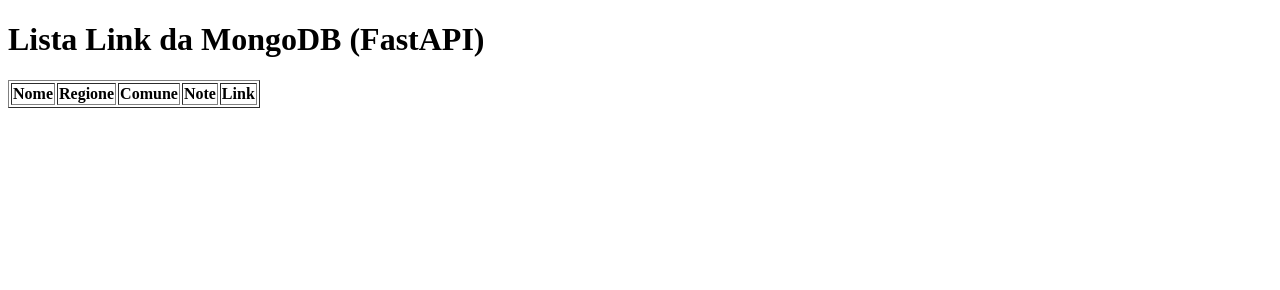
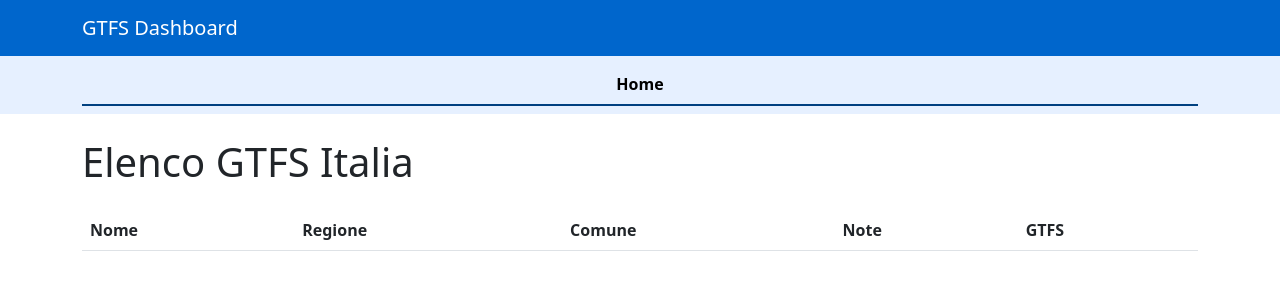
Before and after one commit to valarmuzza/GTFS_LINKS_FE, a plain HTML site: page index.html in a window 1280 px wide. Drawn offline with nearby package versions, Linux system fonts and the light colour scheme; no server answers.

Commit message:
sistemata la pagina index

```diff
--- a/index.html
+++ b/index.html
@@ -3,28 +3,104 @@
 <head>
   <meta charset="UTF-8">
   <title>Lista Link</title>
+  <link
+    href="https://cdn.jsdelivr.net/npm/bootstrap@5.3.0/dist/css/bootstrap.min.css"
+    rel="stylesheet">
+    <style>
+  /* link normali */
+  .custom-nav .nav-link {
+    color: #004080; /* blu scuro */
+    font-weight: 400;
+    border-bottom: 2px solid transparent;
+    transition: all 0.2s ease-in-out;
+  }
+
+  /* hover */
+  .custom-nav .nav-link:hover {
+    border-bottom: 2px solid #004080;
+    font-weight: 500;
+  }
+
+  /* pagina attiva */
+  .custom-nav .nav-link.active {
+    border-bottom: 2px solid #004080;
+    font-weight: 700;
+  }
+</style>
 </head>
 <body>
-  <h1>Lista Link da MongoDB (FastAPI)</h1>
-  <table border="1" id="tabella">
-    <thead>
-      <tr><th>Nome</th><th>Regione</th><th>Comune</th><th>Note</th><th>Link</th></tr>
-    </thead>
-    <tbody></tbody>
-  </table>
+  <!-- Header principale (scuro) -->
+  <nav class="navbar navbar-expand-lg" style="background-color:#0066cc;">
+    <div class="container">
+      <span class="navbar-brand text-white">GTFS Dashboard</span>
+    </div>
+  </nav>
+
+  <!-- Secondo header (chiaro, con link) -->
+  <nav class="navbar navbar-expand-lg" style="background-color:#e6f0ff;">
+    <div class="container">
+      <ul class="nav nav-underline nav-fill w-100 custom-nav">
+        <li class="nav-item">
+          <a class="nav-link active" href="index.html">Home</a>
+        </li>
+        <!-- <li class="nav-item">
+          <a class="nav-link" href="about.html">Cos’è un GTFS</a>
+        </li>
+        <li class="nav-item">
+          <a class="nav-link" href="submit.html">Segnala un GTFS</a>
+        </li>
+        <li class="nav-item">
+          <a class="nav-link" href="contacts.html">Contatti</a>
+        </li> -->
+      </ul>
+    </div>
+  </nav>
+
+  <!-- Contenuto principale -->
+  <div class="container mt-4">
+    <h1 class="mb-4">Elenco GTFS Italia</h1>
+    <table class="table table-striped" id="tabella">
+      <thead>
+        <tr>
+          <th>Nome</th>
+          <th>Regione</th>
+          <th>Comune</th>
+          <th>Note</th>
+          <th>GTFS</th>
+        </tr>
+      </thead>
+      <tbody></tbody>
+    </table>
+  </div>
 
   <script>
     async function caricaDati() {
       const res = await fetch("https://gtfs-links-be.onrender.com/links");
       const dati = await res.json();
+      // Ordinamento alfabetico per OPERATORE
+      dati.sort((a, b) => a.OPERATORE.localeCompare(b.OPERATORE, 'it'));
       const tbody = document.querySelector("#tabella tbody");
       dati.forEach(riga => {
         const tr = document.createElement("tr");
-        tr.innerHTML = `<td>${riga.OPERATORE}</td><td>${riga.REGIONE}</td><td>${riga.COMUNE}</td><td>${riga.NOTE}</td><td><a href="${riga.SOURCE}" target="_blank">${riga.SOURCE}</a></td>`;
+        tr.innerHTML = `
+          <td>${riga.OPERATORE}</td>
+          <td>${riga.REGIONE}</td>
+          <td>${riga.COMUNE}</td>
+          <td>${riga.NOTE}</td>
+          <td><a href="${riga.SOURCE}" target="_blank"  class="btn btn-sm btn-primary">Download</a></td>
+        `;
         tbody.appendChild(tr);
       });
     }
     caricaDati();
+    const links = document.querySelectorAll(".custom-nav .nav-link");
+      links.forEach(link => {
+        if(link.href === window.location.href) {
+          link.classList.add("active");
+        } else {
+          link.classList.remove("active");
+        }
+    });
   </script>
 </body>
 </html>
```
